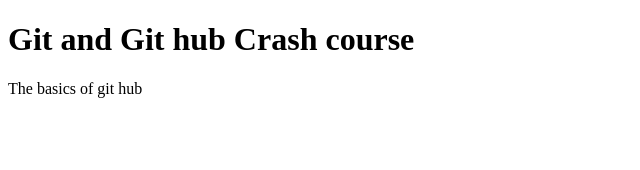
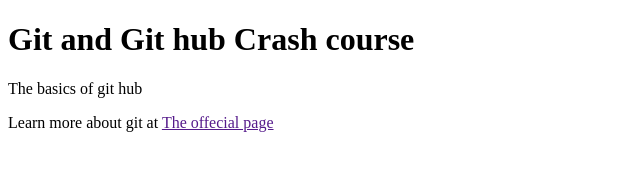
Before and after one commit to ambatiNikhil/githubTutorial, a plain HTML site: page index.html in a window 1280 px wide. Shown: the whole page, without its empty margins (0-640 px from the left). Drawn offline with Linux system fonts and the light colour scheme.

Commit message:
added anchor tag

```diff
--- a/index.html
+++ b/index.html
@@ -9,5 +9,6 @@
 <body>
     <h1>Git and Git hub Crash course</h1>
     <p>The basics of git hub</p>
+    <p>Learn more about git at <a href="">The offecial page</a></p>
 </body>
 </html>
```
